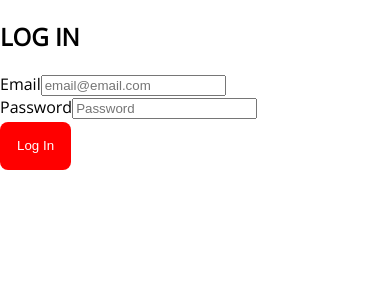
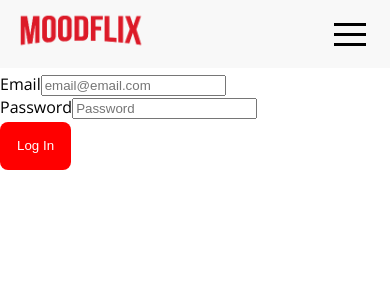
Before and after one commit to alaraayan/project-3-client, a React (Create React App) app: page /login in a window 390 px wide. Shown: the top 300 px of the page. Built offline with nearby package versions, Linux system fonts and the light colour scheme.

Commit message:
adding navbar styling, side navbar, hamburger icon

```diff
--- a/package.json
+++ b/package.json
@@ -7,6 +7,7 @@
     "bulma": "^0.9.2",
     "eslint-plugin-jsx-a11y": "^6.4.1",
     "eslint-plugin-react-hooks": "^4.2.0",
+    "hamburger-react": "^2.4.1",
     "http-proxy-middleware": "^1.3.1",
     "react": "^17.0.2",
     "react-dom": "^17.0.2",
--- a/src/App.js
+++ b/src/App.js
@@ -7,12 +7,12 @@ import Login from './components/auth/Login'
 import MoviesIndex from './components/common/movie/MoviesIndex'
 import MovieShow from './components/common/movie/MovieShow'
 import Home from './components/common/Home'
-// import Nav from './components/common/Nav'
+import Nav from './components/common/Nav'
 
 function App() {
   return (
     <Router>
-      {/* <Nav /> */}
+      <Nav />
       <Switch>
         <Route exact path="/" component={Home} />
         <Route path="/movies/new" component={NewMovie} />
--- a/src/components/common/Home.js
+++ b/src/components/common/Home.js
@@ -5,11 +5,8 @@ function Home() {
     <>
       <section className="home-test">
 
-        <h1>
-              MOODFLIX
-        </h1>
-
       </section>
+      <h1>Moodflix Home Page</h1>
       <section>
         <MoviesIndex />
       </section>
--- a/src/components/common/Nav.js
+++ b/src/components/common/Nav.js
@@ -1,6 +1,10 @@
-// import React from 'react'
-// import { Link, useHistory, useLocation } from 'react-router-dom'
-// import { isAuthenticated, removeToken } from '../../lib/auth'
+import React, { useState } from 'react'
+import moodflixLogo from '../../assets/images/moodflix-logo.png'
+import Hamburger from 'hamburger-react'
+
+
+import { Link, useHistory, useLocation } from 'react-router-dom'
+import { isAuthenticated, removeToken } from '../../lib/auth'
 
 // function Nav() {
 //   const history = useHistory()
@@ -78,3 +82,63 @@
 // }
 
 // export default Nav
+
+
+function Nav() {
+  const history = useHistory()
+  const location = useLocation()
+  const isLoggedIn = isAuthenticated()
+  const [showColor, setShowColor] = React.useState(false)
+  const [sidebarShow, setSidebarShow] = useState(false)
+
+  const handleSideBar = () => setSidebarShow(!sidebarShow)
+
+
+  const handleLogout = () => {
+    removeToken()
+    history.push('/')
+  }
+
+  React.useEffect(() => {
+    window.addEventListener('scroll', () => {
+      (window.scrollY > 150) ? setShowColor(true) : setShowColor(false)
+    })
+    return () => {
+      window.removeEventListener('scroll')
+    }
+  }, [])
+
+  return (
+    <>
+      <div className={`navbar ${showColor ? 'navbar_show_color' : 'navbar_default_color'}`}>
+        <Link to="/"><img src={moodflixLogo} alt="logo of Moodflix" width="130" /></Link>
+
+        <div className="menu_items_end" onClick={handleSideBar}>
+          <Hamburger onClick={handleSideBar} />
+
+        </div>
+      </div>
+      <div className={sidebarShow ? 'side_nav_menu_container active' : 'side_nav_menu_container'}>
+        <ul className="navbar_content_container" >
+          <li><Link to="/" className="navbar-item">Home</Link></li>
+          <li><Link to="/movies" className="navbar-item">Movies</Link></li>
+          {isLoggedIn && <li><Link to="/movies/new" className="navbar-item">New Movie</Link></li>}
+          {!isLoggedIn ?
+            <>
+              <li><Link to="/register" className="navbar-item">Register</Link></li>
+              <li><Link to="/login" className="navbar-item">Log In</Link></li>
+            </>
+            :
+            <button onClick={handleLogout}>Log out</button>
+          }
+          <li className="search_list_item">
+            <input type="text" placeholder="Search"></input>
+          </li>
+
+        </ul>
+      </div>
+    </>
+  )
+}
+
+export default Nav
--- a/src/lib/auth.js
+++ b/src/lib/auth.js
@@ -13,7 +13,7 @@ export function removeToken() {
 function getPayload() {
 
   const token = getToken()
-  const parts = token.split('.')
+  const parts = token?.split('.')
   if (!token || parts.length < 3 ) {
     return false
   }
--- a/src/styles/main.scss
+++ b/src/styles/main.scss
@@ -1,5 +1,6 @@
 @use './buttons.scss';
 @use './new-movie-page.scss';
+@use './navbar.scss';
 
 * {
   box-sizing: border-box;
@@ -97,3 +98,9 @@ img.moodflix-logo {
   top: 50%;
   transform: translate(-50%, -50%);
 }
+
+
+/* TEST CODE */
+.home-test {
+  margin-top: 5em;
+}
--- /dev/null
+++ b/src/styles/navbar.scss
@@ -0,0 +1,104 @@
+.navbar {
+  /* make sure navbar is always at top */
+  position:fixed;
+  top:0;
+  display: flex;
+  justify-content: space-between;
+  width: 100%;
+  padding:1em;
+  color:black;
+  height:8vh;
+  z-index: 1;
+  transition-timing-function: ease-in;
+  transition: all 0.4s;
+  align-items: center;
+}
+
+.navbar_show_color {
+  background:rgba(0,0,0,1);
+  color:white;
+
+}
+
+.navbar_default_color {
+  background: #F8F8F8;
+}
+
+.navbar > img {
+  position: fixed;
+  left:1em;
+}
+
+.navbar > div {
+  position: fixed;
+  right:1em;
+}
+
+// .navbar_content_container {
+//   display: flex;
+//   justify-content: space-between;
+//   list-style-type: none;
+// }
+
+
+
+// @media all and (max-width: 600px) {
+
+//   .navbar_content_container {
+//     flex-wrap: wrap;
+//   }
+
+//   .navbar_content_container > li {
+//     flex-basis: 50%;
+//   }
+
+// }
+
+/* Side navbar styling */
+.side_nav_menu_container {
+  color:white;
+  background-color: black;
+  width: 250px;
+  height: 100vh;
+  top:58px;
+  display: flex;
+  justify-content: center;
+  position:fixed;
+  z-index: 2;
+  right: -100%;
+}
+
+.side_nav_menu_container.active {
+  right:0;
+  transition: all 0.4s;
+}
+
+.navbar_content_container > li {
+  flex: 1;
+  justify-content: start;
+  align-items: center;
+  padding: 1.2em;
+  width: 100%;
+  height: 70px;
+  display: flex;
+  text-align:left;
+
+}
+
+.navbar-item  {
+  color:white;
+  text-decoration: none;
+  font-size: 17px;
+  padding: 0 2em;
+  text-transform: uppercase;
+}
+
+.navbar-item:hover {
+  background-color: blanchedalmond;
+  width:100%;
+}
+
+.navbar_content_container {
+  padding:0.3em;
+  width:100%;
+}
```
Also changed, not shown: 1 other file (tests, documents, lock files or other folders).
